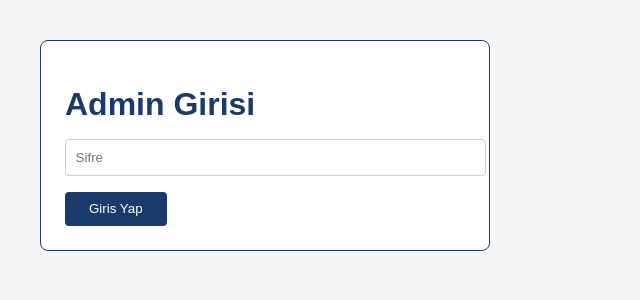
After one commit to huseyingumustas/bos-sinif, a Flask app: page /admin-login in a window 1280 px wide. The commit adds this page. Shown: the top 300 px of the page, without its empty margins (0-640 px from the left). Run offline with Flask 3, Linux system fonts and the light colour scheme.

Commit message:
replace admin query password with login session

```diff
--- a/app.py
+++ b/app.py
@@ -1,10 +1,11 @@
 from datetime import datetime
-from flask import Flask, render_template, jsonify, request, redirect
+from flask import Flask, render_template, jsonify, request, redirect, session, url_for
 from supabase import create_client
 from dotenv import load_dotenv
 import json
 import logging
 import os
+import secrets
 
 load_dotenv()
 
@@ -15,11 +16,15 @@ SUPABASE_URL = os.getenv('SUPABASE_URL')
 SUPABASE_KEY = os.getenv('SUPABASE_KEY')
 ADMIN_SIFRE = os.getenv('ADMIN_SIFRE')
 
+# Development fallback: if FLASK_SECRET_KEY is missing, generate a temporary key
+# so sessions still work locally. Production should always set FLASK_SECRET_KEY.
+app.secret_key = os.getenv('FLASK_SECRET_KEY') or secrets.token_hex(32)
+
 ALLOWED_GUNLER = [
     'Pazartesi',
-    'Sal\u0131',
-    '\u00c7ar\u015famba',
-    'Per\u015fembe',
+    'Salı',
+    'Çarşamba',
+    'Perşembe',
     'Cuma',
 ]
 
@@ -46,6 +51,10 @@ def supabase_hazirla():
 
 
 supabase = supabase_hazirla()
+
+
+def admin_oturumu_var_mi():
+    return session.get('admin_authenticated') is True
 
 
 def supabase_gerekli_json():
@@ -132,7 +141,7 @@ def admin_formunu_dogrula(form_data):
     return None
 
 
-def admin_panelini_render_et(sifre, error_message=None, form_data=None, status_code=200):
+def admin_panelini_render_et(error_message=None, form_data=None, status_code=200):
     supabase_hatasi = supabase_gerekli_html()
     if supabase_hatasi:
         return supabase_hatasi
@@ -142,7 +151,6 @@ def admin_panelini_render_et(sifre, error_message=None, form_data=None, status_c
         return render_template(
             'admin.html',
             dersler=dersler.data or [],
-            sifre=sifre,
             error_message=error_message,
             form_data=form_data or bos_admin_formu(),
             bloklar=list(SINIF_CONFIG.keys()),
@@ -173,31 +181,50 @@ def dersler():
         return jsonify({'error': 'Ders verileri su anda getirilemiyor.'}), 502
 
 
+@app.route('/admin-login')
+def admin_login():
+    if admin_oturumu_var_mi():
+        return redirect(url_for('admin'))
+    return render_template('admin_login.html', error_message=None), 200
+
+
+@app.route('/admin-login', methods=['POST'])
+def admin_login_post():
+    girilen_sifre = (request.form.get('sifre') or '').strip()
+
+    if girilen_sifre != ADMIN_SIFRE:
+        return render_template(
+            'admin_login.html',
+            error_message='Sifre hatali. Lutfen tekrar deneyin.',
+        ), 401
+
+    session['admin_authenticated'] = True
+    return redirect(url_for('admin'))
+
+
+@app.route('/admin-logout')
+def admin_logout():
+    session.pop('admin_authenticated', None)
+    return redirect(url_for('admin_login'))
+
+
 @app.route('/admin')
 def admin():
-    sifre = request.args.get('sifre')
-    if sifre != ADMIN_SIFRE:
-        return '''
-        <form action="/admin">
-            <input name="sifre" type="password" placeholder="Sifre">
-            <button type="submit">Giris</button>
-        </form>
-        '''
+    if not admin_oturumu_var_mi():
+        return redirect(url_for('admin_login'))
 
-    return admin_panelini_render_et(sifre)
+    return admin_panelini_render_et()
 
 
 @app.route('/admin/ekle', methods=['POST'])
 def admin_ekle():
-    sifre = request.form.get('sifre')
-    if sifre != ADMIN_SIFRE:
+    if not admin_oturumu_var_mi():
         return 'Yetkisiz', 403
 
     form_data = admin_formunu_hazirla(request.form)
     dogrulama_hatasi = admin_formunu_dogrula(form_data)
     if dogrulama_hatasi:
         return admin_panelini_render_et(
-            sifre,
             error_message=dogrulama_hatasi,
             form_data=form_data,
             status_code=400,
@@ -218,19 +245,17 @@ def admin_ekle():
     except Exception:
         app.logger.exception('Ders ekleme islemi basarisiz oldu.')
         return admin_panelini_render_et(
-            sifre,
             error_message='Ders eklenemedi. Lutfen tekrar deneyin.',
             form_data=form_data,
             status_code=502,
         )
 
-    return redirect(f'/admin?sifre={sifre}')
+    return redirect(url_for('admin'))
 
 
 @app.route('/admin/sil', methods=['POST'])
 def admin_sil():
-    sifre = request.form.get('sifre')
-    if sifre != ADMIN_SIFRE:
+    if not admin_oturumu_var_mi():
         return 'Yetkisiz', 403
 
     supabase_hatasi = supabase_gerekli_html()
@@ -243,7 +268,7 @@ def admin_sil():
         app.logger.exception('Ders silme islemi basarisiz oldu.')
         return 'Ders silinemedi.', 502
 
-    return redirect(f'/admin?sifre={sifre}')
+    return redirect(url_for('admin'))
 
 
 if __name__ == '__main__':
--- /dev/null
+++ b/templates/admin_login.html
@@ -0,0 +1,29 @@
+<!DOCTYPE html>
+<html lang="tr">
+<head>
+    <meta charset="UTF-8">
+    <title>Admin Girisi</title>
+    <style>
+        body { font-family: Arial, sans-serif; padding: 2rem; background: #f5f5f5; }
+        .kutu { background: white; padding: 1.5rem; border-radius: 8px; border: 1px solid #1a3a6b; max-width: 400px; }
+        h1 { color: #1a3a6b; margin-bottom: 1rem; }
+        input { width: 100%; padding: 0.6rem; margin-bottom: 1rem; border: 1px solid #ccc; border-radius: 4px; }
+        button { background: #1a3a6b; color: white; padding: 0.6rem 1.5rem; border: none; border-radius: 4px; cursor: pointer; }
+        .hata { background: #fee2e2; color: #991b1b; border: 1px solid #fecaca; padding: 0.75rem 1rem; border-radius: 8px; margin-bottom: 1rem; }
+    </style>
+</head>
+<body>
+    <div class="kutu">
+        <h1>Admin Girisi</h1>
+
+        {% if error_message %}
+        <div class="hata">{{ error_message }}</div>
+        {% endif %}
+
+        <form action="/admin-login" method="POST">
+            <input name="sifre" type="password" placeholder="Sifre" required>
+            <button type="submit">Giris Yap</button>
+        </form>
+    </div>
+</body>
+</html>
```
Also changed, not shown: templates/admin.html (+6 -4 lines).
